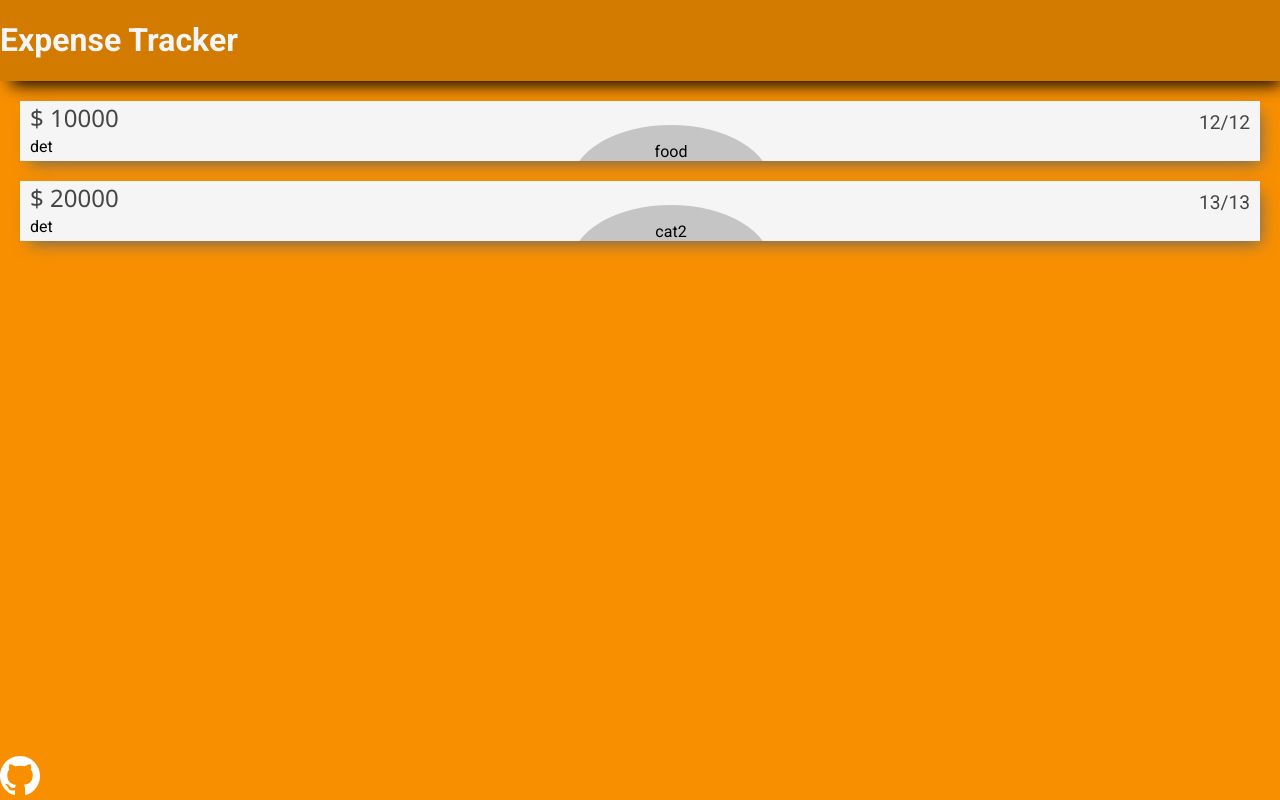
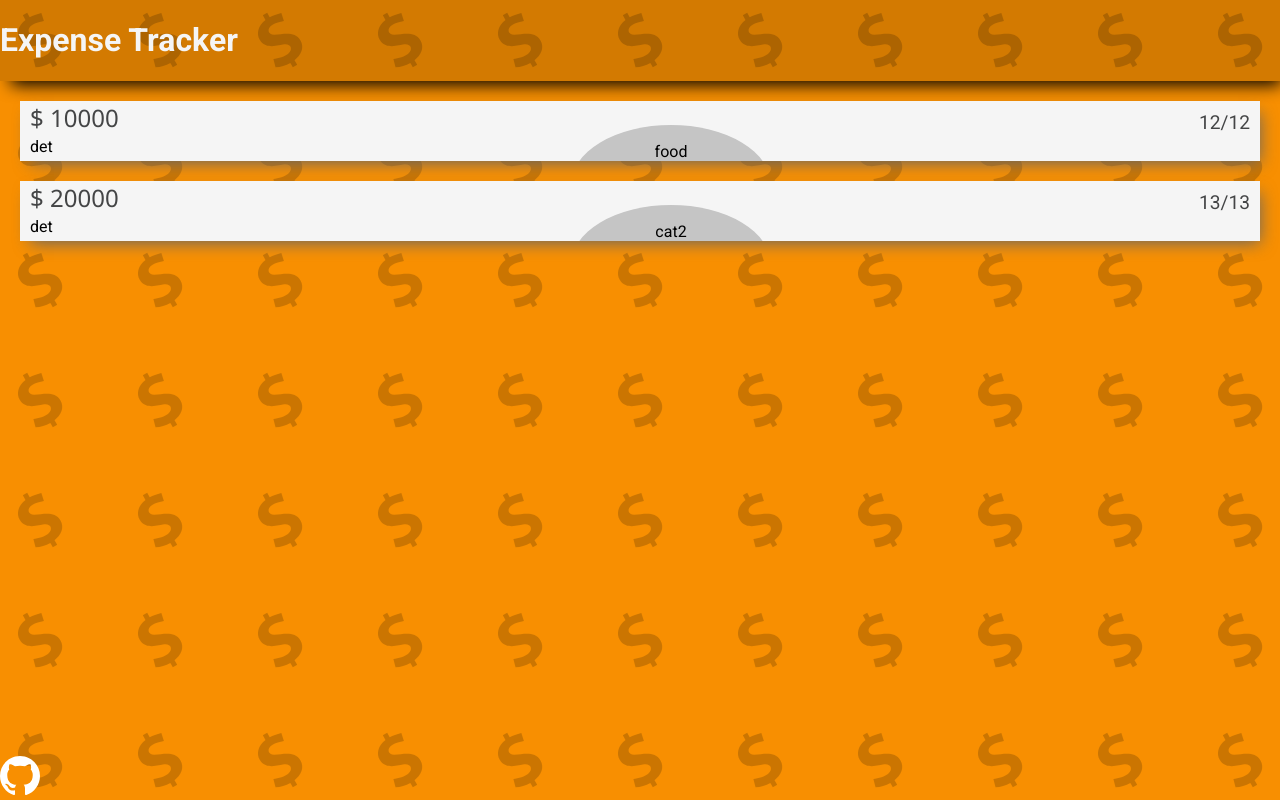
Before and after one commit to Zeitverschwender/expense-tracker-frontend, a React (Create React App) app: page / in a window 1280 px wide. Built offline with nearby package versions, Linux system fonts and the light colour scheme.

Commit message:
feat: background

```diff
--- a/src/App.module.scss
+++ b/src/App.module.scss
@@ -28,6 +28,11 @@ body {
   color: color(white);
 
   font-family: $font-main;
+
+  background-image: url("./assets/images/background.svg");
+  background-position: center center;
+
+  background-size: 7.5em;
 }
 
 .material-icons {
```
Also changed, not shown: src/assets/images/background.svg (added), 1 other file (tests, documents, lock files or other folders).
